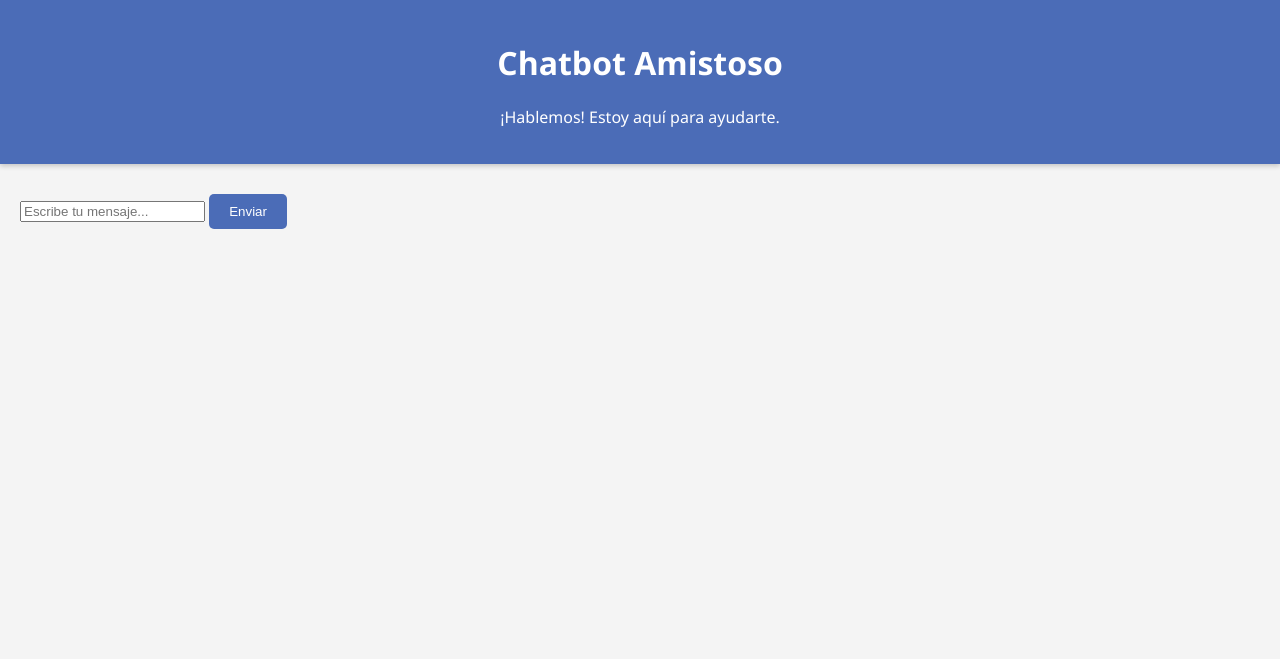
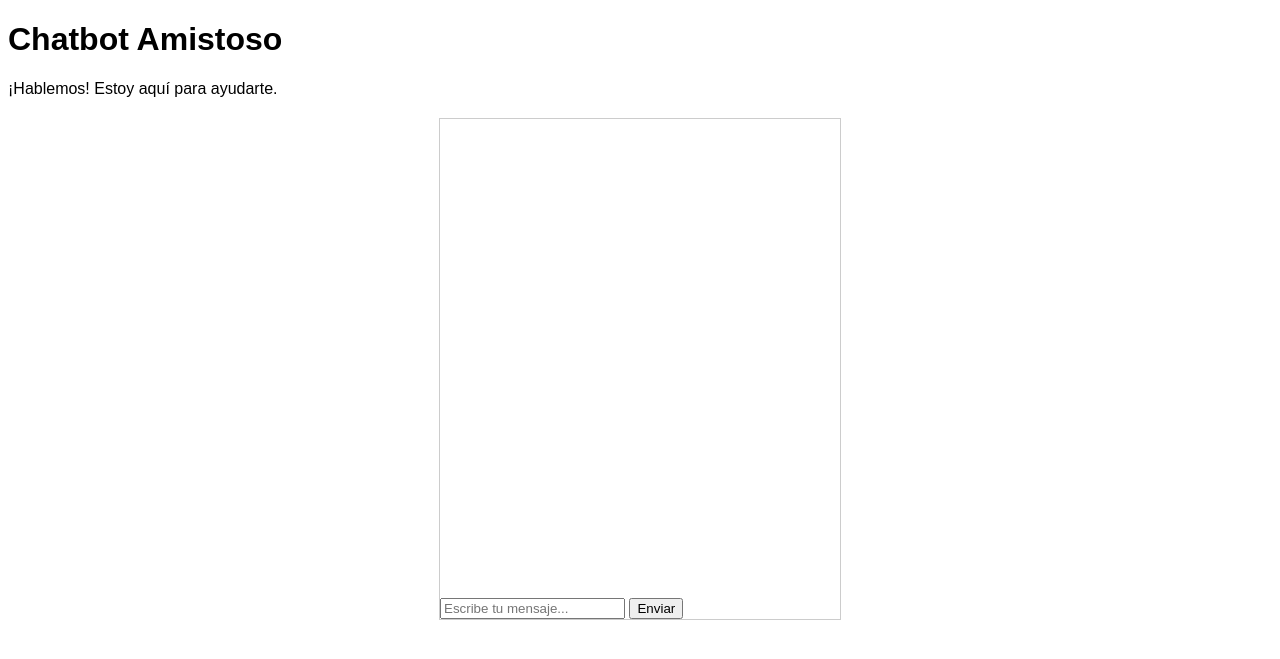
Before and after one commit to yereexx22/avances_tecnologicos, a Flask app: template chat_bot/templates/index.html in a window 1280 px wide. Shown: the top 659 px of the page. Run offline with Flask 3, Linux system fonts and the light colour scheme; the template is opened without the code that fills it, so the values that code supplies are empty.

Commit message:
Actualizar estilos del chatbot, simplificando la hoja de estilos y mejorando la estructura de la interfaz.

```diff
--- a/chat_bot/static/css/style.css
+++ b/chat_bot/static/css/style.css
@@ -1,46 +1,40 @@
-/* Style for the chat bot application */
 body {
-  font-family: 'Segoe UI', sans-serif;
-  background-color: #f4f4f4;
-  color: #333;
-  margin: 0;
-  padding: 0;
+    font-family: Arial, sans-serif;
 }
-
-header {
-  background-color: #4b6cb7;
-  color: white;
-  padding: 20px;
-  text-align: center;
-  box-shadow: 0 2px 5px rgba(0,0,0,0.2);
+#chat-container {
+    width: 400px;
+    height: 500px;
+    border: 1px solid #ccc;
+    margin: 20px auto;
+    display: flex;
+    flex-direction: column;
 }
-
-nav {
-  background-color: #182848;
-  padding: 10px;
+#chat-log {
+    flex-grow: 1;
+    padding: 10px;
+    overflow-y: auto;
 }
-
-nav a {
-  color: white;
-  text-decoration: none;
-  margin: 0 10px;
-  font-weight: bold;
+#user-input-form {
+    display: flex;
+    padding: 10px;
+    border-top: 1px solid #ccc;
 }
-
-main {
-  padding: 20px;
+#user-input {
+    flex-grow: 1;
+    padding: 8px;
 }
-
-button {
-  background-color: #4b6cb7;
-  color: white;
-  border: none;
-  padding: 10px 20px;
-  margin-top: 10px;
-  border-radius: 5px;
-  cursor: pointer;
+#send-btn {
+    padding: 8px;
+    margin-left: 5px;
 }
-
-button:hover {
-  background-color: #3a56a5;
+.message {
+    margin-bottom: 10px;
 }
+.user-message {
+    text-align: right;
+    color: #007bff;
+}
+.bot-message {
+    text-align: left;
+    color: #333;
+}
```
